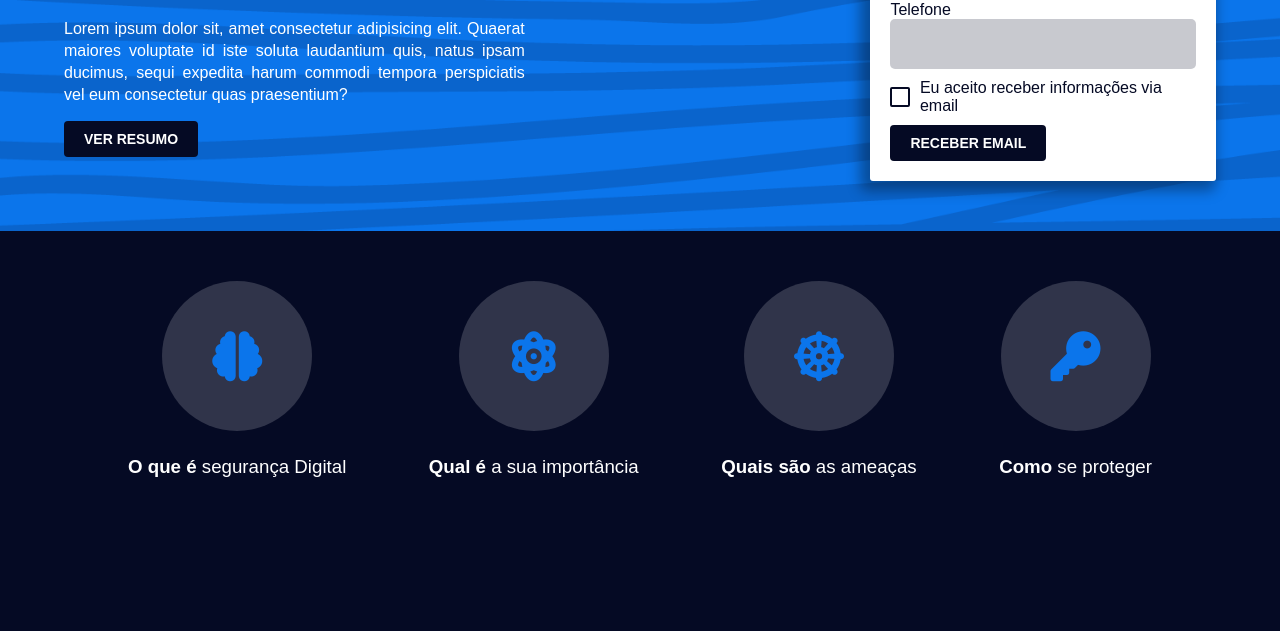
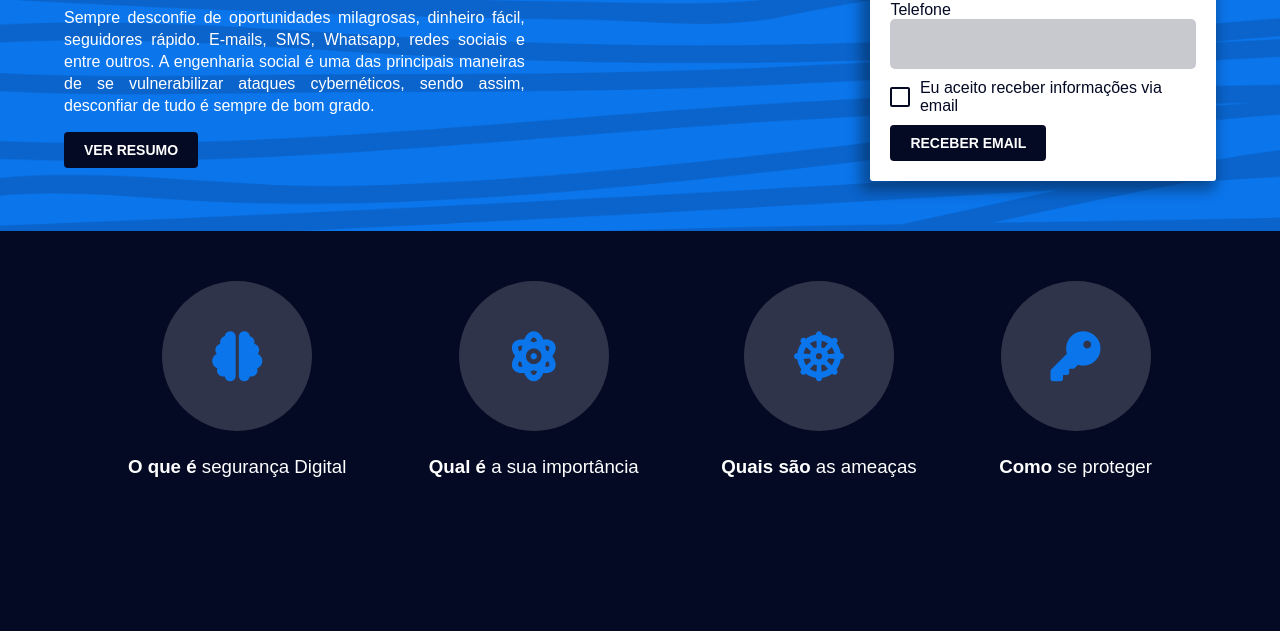
Before and after one commit to pedrohhcunha/Landind-Page-SENAI, a plain HTML site: page index.html in a window 1280 px wide. Shown: the part 285-916 px from the top of the page. Drawn offline with Linux system fonts and the light colour scheme.

Commit message:
Update index.html

```diff
--- a/index.html
+++ b/index.html
@@ -26,9 +26,8 @@
         <div class="intro">
             <h1>Aprenda como proteger você e a sua empresa no mundo digital</h1>
             <h2>Você realmente sente-se seguro navegando na internet?</h2>
-            <p>Lorem ipsum dolor sit, amet consectetur adipisicing elit. Quaerat maiores voluptate id iste soluta
-                laudantium quis, natus ipsam ducimus, sequi expedita harum commodi tempora perspiciatis vel eum
-                consectetur quas praesentium?</p>
+            <p>Sempre desconfie de oportunidades milagrosas, dinheiro fácil, seguidores rápido. E-mails, SMS, Whatsapp, redes sociais e entre outros.
+            A engenharia social é uma das principais maneiras de se vulnerabilizar ataques cybernéticos, sendo assim, desconfiar de tudo é sempre de bom grado.</p>
             <button>Ver Resumo</button>
         </div>
         <form action="https://formsubmit.co/vinicios_azambuja@estudante.sc.senai.br" method="POST">
```
